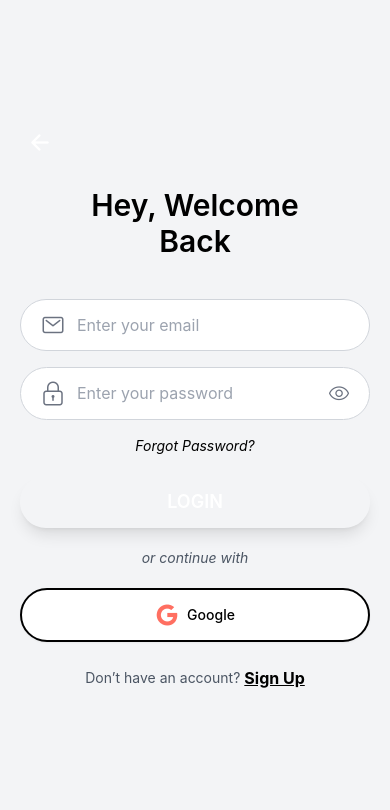
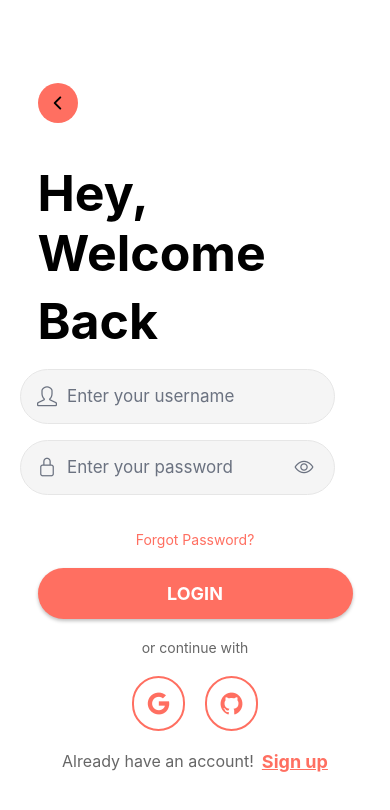
Before and after one commit to Aleu79/Emociones-Emotions, a React Native app: screen /LogInScreen in a window 390 px wide. Shown: the top 810 px of the page. Built offline with nearby package versions, Linux system fonts and the light colour scheme.

Commit message:
chages in login y register

```diff
--- /dev/null
+++ b/src/components/Common/CustomInput.jsx
@@ -0,0 +1,83 @@
+import React, { useState } from 'react';
+import { View, TextInput, StyleSheet, TouchableOpacity } from 'react-native';
+import SimpleLineIcons from "react-native-vector-icons/SimpleLineIcons";
+import Ionicons from "react-native-vector-icons/Ionicons";
+
+const CustomInput = ({
+  iconNameSimple,
+  iconNameIocons,
+  iconColor = '#6b7280',
+  placeholder,
+  keyboardType = 'default',
+  value,
+  onChangeText,
+  secureTextEntry,
+  onPressEye,
+}) => {
+  const [isSecureText, setIsSecureText] = useState(secureTextEntry);
+
+  const toggleSecureTextEntry = () => {
+    setIsSecureText(!isSecureText);
+    if (onPressEye) {
+      onPressEye();
+    }
+  };
+
+  return (
+    <View style={styles.inputContainer}>
+      {iconNameSimple && (
+        <SimpleLineIcons name={iconNameSimple} size={20} color={iconColor} />
+      )}
+      {iconNameIocons && (
+        <Ionicons name={iconNameIocons} size={20} color={iconColor} />
+      )}
+      <TextInput
+        style={styles.input}
+        placeholder={placeholder}
+        placeholderTextColor="#6b7280"
+        keyboardType={keyboardType}
+        value={value}
+        onChangeText={onChangeText}
+        secureTextEntry={isSecureText}
+      />
+      {secureTextEntry !== undefined && (
+        <TouchableOpacity onPress={toggleSecureTextEntry} style={styles.eyeIcon}>
+          <Ionicons
+            name={isSecureText ? "eye-outline" : "eye-off-outline"}
+            size={20}
+            color={iconColor}
+          />
+        </TouchableOpacity>
+      )}
+    </View>
+  );
+};
+
+const styles = StyleSheet.create({
+  inputContainer: {
+    width: '90%',
+    height: 55,
+    flexDirection: 'row',
+    alignItems: 'center',
+    borderColor: '#e6e6e6',
+    borderWidth: 1,
+    borderRadius: 40,
+    paddingHorizontal: 16,
+    fontSize: 17,
+    marginBottom: 16,
+    backgroundColor: '#f5f5f5',
+  },
+  input: {
+    flex: 1,
+    height: 55,
+    fontSize: 17,
+    marginLeft: 10,
+    backgroundColor: 'transparent',
+  },
+  eyeIcon: {
+    position: 'absolute',
+    right: 20,
+  },
+});
+
+export default CustomInput;
--- a/src/screens/auth/LogInScreen.jsx
+++ b/src/screens/auth/LogInScreen.jsx
@@ -9,18 +9,23 @@ import {
 } from "react-native";
 import React, { useState } from "react";
 import Ionicons from "react-native-vector-icons/Ionicons";
-import SimpleLineIcons from "react-native-vector-icons/SimpleLineIcons";
 import { useNavigation } from "@react-navigation/native";
+import Loading from "../../components/Loading/Loading";
+import CustomInput from "../../components/Common/CustomInput";
 
 const LogInScreen = () => {
   const navigation = useNavigation();
-  const [secureEntry, setSecureEntry] = useState(true);
+  const [loading, setLoading] = useState(false);
 
   const handleLogin = () => {
     navigation.navigate("RegisterScreen");
   };
   const handleLoginexitoso = () => {
+    setLoading(true);
+    setTimeout(() => {
+      setLoading(false);
       navigation.navigate("HomeScreen");
+    }, 2000);
   };
   const handleGoBack = () => {
     navigation.navigate("InitScreen");
@@ -31,7 +36,7 @@ const LogInScreen = () => {
 
   return (
     <KeyboardAvoidingView
-      className="flex-1 bg-gray-100"
+      style={{ flex: 1, backgroundColor: '#fff' }}
       behavior={Platform.OS === "ios" ? "padding" : "height"}
     >
       <ScrollView
@@ -40,58 +45,81 @@ const LogInScreen = () => {
           justifyContent: "center",
         }}
         keyboardShouldPersistTaps="handled"
-      className="px-5 pb-8"
+        style={{ paddingHorizontal: 20, paddingBottom: 20 }}
       >
         <TouchableOpacity
-          className="h-10 w-10 bg-primary rounded-full justify-center items-center"
+          style={{
+            height: 40,
+            width: 40,
+            backgroundColor: '#FF6F61',
+            borderRadius: 20,
+            alignItems: 'center',
+            justifyContent: 'center',
+            marginTop: 50,
+            alignSelf: 'flex-start',
+            marginLeft: '5%',
+          }}
           onPress={handleGoBack}
         >
-          <Ionicons name="arrow-back-outline" size={25} color="white" />
+          <Ionicons name="chevron-back-outline" color="#000" size={20} />
         </TouchableOpacity>
-        <View className="my-6 items-center">
-          <Text className="text-3xl font-semibold text-primary">Hey, Welcome</Text>
-          <Text className="text-3xl font-semibold text-primary">Back</Text>
+
+        <View style={{ marginTop: 40, marginBottom: 10, width: '100%' }}>
+          <Text style={{ fontSize: 50, fontWeight: 'bold', color: '#000', marginBottom: 8, alignSelf: 'flex-start', marginLeft: '5%' }}>
+            Hey, Welcome
+          </Text>
+          <Text style={{ fontSize: 50, fontWeight: 'bold', color: '#000', marginBottom: 8, alignSelf: 'flex-start', marginLeft: '5%' }}>
+            Back
+          </Text>
         </View>
-        <View className="mt-4 w-full">
-          <View className="flex-row items-center border border-gray-300 bg-white rounded-full px-5 py-3 mb-4">
-            <Ionicons name="mail-outline" size={24} color="#6B7280" />
-            <TextInput
-              className="flex-1 ml-3 text-base text-gray-800"
-              placeholder="Enter your email"
-              placeholderTextColor="#9CA3AF"
-              keyboardType="email-address"
+
+        <View style={{ marginBottom: 20 }}>
+          <CustomInput
+            iconNameSimple="user"
+            placeholder="Enter your username"
           />
-          </View>
-          <View className="flex-row items-center border border-gray-300 bg-white rounded-full px-5 py-3 mb-4">
-            <SimpleLineIcons name="lock" size={24} color="#6B7280" />
-            <TextInput
-              className="flex-1 ml-3 text-base text-gray-800"
+          <CustomInput
+            iconNameIocons="lock-closed-outline"
             placeholder="Enter your password"
-              placeholderTextColor="#9CA3AF"
-              secureTextEntry={secureEntry}
+            secureTextEntry={true}
+            onPressEye={() => console.log("Eye pressed")}
           />
-            <TouchableOpacity onPress={() => setSecureEntry((prev) => !prev)}>
-              <SimpleLineIcons name="eye" size={20} color="#6B7280" />
+          <View style={{ flex: 1, justifyContent: 'center', alignItems: 'center', marginVertical: 20 }}>
+            <TouchableOpacity onPress={ForgotPasswordScreen}>
+              <Text style={{ color: '#FF6F61' }}>
+                Forgot Password?
+              </Text>
             </TouchableOpacity>
           </View>
-          <TouchableOpacity onPress={ForgotPasswordScreen}>
-            <Text className="text-sm text-center text-primary italic">Forgot Password?</Text>
-          </TouchableOpacity>
+
           <TouchableOpacity
-            className="bg-primary rounded-full mt-5 py-3 shadow-lg"
+            style={styles.button}
             onPress={handleLoginexitoso}
           >
-            <Text className="text-center text-white text-lg font-semibold uppercase">Login</Text>
+            <Text style={styles.buttonText}>Login</Text>
+            <View style={styles.loadingContainer}>
+              {loading && <Loading />}
+            </View>
           </TouchableOpacity>
-          <Text className="text-sm text-center text-gray-600 italic my-5">or continue with</Text>
-          <TouchableOpacity className="flex-row items-center justify-center border-2 border-primary rounded-full py-3 bg-white shadow-sm">
-            <Ionicons name="logo-google" size={24} color="#FF6F61" />
-            <Text className="ml-2 text-primary font-medium">Google</Text>
+
+          <Text style={{ textAlign: 'center', margin: 20, color: '#666' }}>
+            or continue with
+          </Text>
+
+          <View style={{ flexDirection: 'row', justifyContent: 'center', alignItems: 'center' }}>
+            <TouchableOpacity style={styles.socialButton}>
+              <Ionicons name="logo-google" size={25} color="#FF6F61" />
             </TouchableOpacity>
-          <View className="flex-row justify-center items-center mt-6">
-            <Text className="text-gray-600">Don’t have an account?</Text>
-            <TouchableOpacity onPress={handleLogin}>
-              <Text className="text-primary font-bold text-base ml-1 underline">Sign Up</Text>
+
+            <TouchableOpacity style={styles.socialButton}>
+              <Ionicons name="logo-github" size={25} color="#FF6F61" />
+            </TouchableOpacity>
+          </View>
+
+          <View style={styles.footerContainer}>
+            <Text style={styles.footerText}>Already have an account!</Text>
+            <TouchableOpacity onPress={handleLogin} style={styles.loginLink}>
+              <Text style={styles.loginText}>Sign up</Text>
             </TouchableOpacity>
           </View>
         </View>
@@ -100,4 +128,61 @@ const LogInScreen = () => {
   );
 };
 
+const styles = {
+  button: {
+    backgroundColor: '#FF6F61',
+    borderRadius: 40,
+    padding: 15,
+    width: '90%',
+    alignItems: 'center',
+    shadowColor: '#000',
+    shadowOffset: { width: 0, height: 2 },
+    shadowOpacity: 0.25,
+    shadowRadius: 3.84,
+    elevation: 1,
+    alignSelf: 'center',
+  },
+  buttonText: {
+    color: '#fff',
+    fontSize: 18,
+    fontWeight: 'bold',
+    textTransform: 'uppercase',
+  },
+  socialButton: {
+    flexDirection: 'row',
+    alignItems: 'center',
+    justifyContent: 'center',
+    borderWidth: 2,
+    borderColor: '#FF6F61',
+    borderRadius: 40,
+    padding: 12,
+    marginHorizontal: 10,
+  },
+  loadingContainer: {
+    position: 'absolute',
+    right: 10,
+    top: '95%',
+    transform: [{ translateY: -20 }],
+  },
+  footerContainer: {
+    flexDirection: "row",
+    justifyContent: "center",
+    alignItems: "center",
+    marginTop: 20,
+  },
+  footerText: {
+    color: "#666",
+    fontSize: 16,
+  },
+  loginLink: {
+    marginLeft: 8,
+  },
+  loginText: {
+    color: "#FF6F61",
+    fontSize: 18,
+    fontWeight: "bold",
+    textDecorationLine: "underline",
+  },
+};
+
 export default LogInScreen;
--- a/src/screens/auth/RegisterScreen.jsx
+++ b/src/screens/auth/RegisterScreen.jsx
@@ -2,37 +2,37 @@ import React, { useState } from "react";
 import {
   KeyboardAvoidingView,
   ScrollView,
-  TextInput,
   Text,
   View,
   TouchableOpacity,
   Platform,
 } from "react-native";
 import Ionicons from "react-native-vector-icons/Ionicons";
-import SimpleLineIcons from "react-native-vector-icons/SimpleLineIcons";
 import Loading from "../../components/Loading/Loading";
 import { useNavigation } from "@react-navigation/native";
+import CustomInput from "../../components/Common/CustomInput";
 
 const RegisterScreen = () => {
   const navigation = useNavigation();
-  const [secureEntry, setSecureEntry] = useState(true);
   const [loading, setLoading] = useState(false);
 
   const handleLogin = () => {
     navigation.navigate("LogInScreen");
   };
+
   const handleLoginexitoso = () => {
     setLoading(true);
     setTimeout(() => {
       setLoading(false);
-      navigation.navigate('HomeScreen');
+      navigation.navigate("HomeScreen");
     }, 2000);
   };
+
   const handlegoogle = () => {
     setLoading(true);
     setTimeout(() => {
       setLoading(false);
-      navigation.navigate('HomeScreen');
+      navigation.navigate("HomeScreen");
     }, 2000);
   };
 
@@ -42,70 +42,41 @@ const RegisterScreen = () => {
 
   return (
     <KeyboardAvoidingView
-      style={{ flex: 1, backgroundColor: '#fff' }}
+      style={{ flex: 1, backgroundColor: "#fff" }}
       behavior={Platform.OS === "ios" ? "padding" : "height"}
     >
       <ScrollView
         contentContainerStyle={styles.form}
         keyboardShouldPersistTaps="handled"
+        showsVerticalScrollIndicator={false}
       >
         <TouchableOpacity
-          style={{
-            height: 40,
-            width: 40,
-            backgroundColor: '#FF6F61',
-            borderRadius: 20,
-            alignItems: 'center',
-            justifyContent: 'center',
-            marginTop: 50,
-            alignSelf: 'flex-start',
-            marginLeft: '5%',
-          }}
+          style={styles.goBackButton}
           onPress={handleGoBack}
         >
           <Ionicons name="chevron-back-outline" color="#000" size={20} />
         </TouchableOpacity>
 
-        <View style={{ marginTop: 40, marginBottom: 40, width: '100%' }}>
+        <View style={styles.headerContainer}>
           <Text style={styles.title}>Let's get</Text>
           <Text style={styles.title}>started</Text>
         </View>
 
-        <View style={styles.inputContainer}>
-          <Ionicons name="mail-outline" size={20} color="#6b7280" />
-          <TextInput
-            style={styles.input}
+        <CustomInput
+          iconNameSimple="user"
+          placeholder="Enter your username"
+        />
+        <CustomInput
+          iconNameIocons="mail-outline"
           placeholder="Enter your email"
-            placeholderTextColor="#6b7280"
           keyboardType="email-address"
         />
-        </View>
-
-        <View style={styles.passwordContainer}>
-          <SimpleLineIcons name="lock" size={20} color="#6b7280" />
-          <TextInput
-            style={styles.input}
+        <CustomInput
+          iconNameIocons="lock-closed-outline"
           placeholder="Enter your password"
-            placeholderTextColor="#6b7280"
-            secureTextEntry={secureEntry}
+          secureTextEntry={true}
+          onPressEye={() => console.log("Eye pressed")}
         />
-          <TouchableOpacity
-            onPress={() => setSecureEntry((prev) => !prev)}
-            style={styles.eyeIcon}
-          >
-            <SimpleLineIcons name="eye" size={20} color="#6b7280" />
-          </TouchableOpacity>
-        </View>
-
-        <View style={styles.inputContainer}>
-          <SimpleLineIcons name="screen-smartphone" size={20} color="#6b7280" />
-          <TextInput
-            style={styles.input}
-            placeholder="Enter your phone no"
-            placeholderTextColor="#6b7280"
-            keyboardType="phone-pad"
-          />
-        </View>
 
         <View style={styles.buttonContainer}>
           <TouchableOpacity
@@ -118,116 +89,71 @@ const RegisterScreen = () => {
             </View>
           </TouchableOpacity>
 
-          <Text style={{ textAlign: 'center', margin: 20, color: '#666' }}>
-            or continue with
-          </Text>
+          <Text style={styles.orText}>or continue with</Text>
+
+          <View style={styles.socialButtons}>
+            <TouchableOpacity style={styles.googleButton} onPress={handlegoogle}>
+              <Ionicons name="logo-google" size={25} color="#FF6F61" />
+            </TouchableOpacity>
 
             <TouchableOpacity style={styles.googleButton} onPress={handlegoogle}>
-            <Ionicons name="logo-google" size={25} color="#FF6F61" />
-            <Text style={styles.googleText}>
-              Google
-            </Text>
-            <View style={styles.loadingContainer}>
-              {loading && <Loading />}
+              <Ionicons name="logo-github" size={25} color="#FF6F61" />
+            </TouchableOpacity>
           </View>
-          </TouchableOpacity>
 
-          <View style={{ flexDirection: 'row', justifyContent: 'center', alignItems: 'center', marginTop: 20 }}>
-            <Text style={{ color: '#666', fontSize: 16 }}>
-              Already have an account!
-            </Text>
-            <TouchableOpacity onPress={handleLogin} style={{ marginLeft: 8 }}>
-              <Text style={{ color: '#FF6F61', fontSize: 18, fontWeight: 'bold', textDecorationLine: 'underline' }}>
-                Login
-              </Text>
+          <View style={styles.footerContainer}>
+            <Text style={styles.footerText}>Already have an account!</Text>
+            <TouchableOpacity onPress={handleLogin} style={styles.loginLink}>
+              <Text style={styles.loginText}>Login</Text>
             </TouchableOpacity>
           </View>
         </View>
       </ScrollView>
     </KeyboardAvoidingView>
   );
+};
 
-};
 const styles = {
   form: {
-    flex: 1,
-    justifyContent: 'flex-start',
-    alignItems: 'center',
+    flexGrow: 1,
+    justifyContent: "flex-start",
+    alignItems: "center",
     paddingHorizontal: 20,
+  },
+  goBackButton: {
+    height: 40,
+    width: 40,
+    backgroundColor: "#FF6F61",
+    borderRadius: 20,
+    alignItems: "center",
+    justifyContent: "center",
+    marginTop: 50,
+    alignSelf: "flex-start",
+    marginLeft: "5%",
+  },
+  headerContainer: {
+    marginTop: 40,
+    marginBottom: 10,
+    width: "100%",
   },
   title: {
     fontSize: 50,
-    fontWeight: 'bold',
-    color: '#000',
+    fontWeight: "bold",
+    color: "#000",
     marginBottom: 8,
-    alignSelf: 'flex-start',
-    marginLeft: '5%',
+    alignSelf: "flex-start",
+    marginLeft: "5%",
   },
-  subtitle: {
-    fontSize: 20,
-    color: '#aaaaaa',
-    marginBottom: 24,
-    alignSelf: 'flex-start',
-    marginLeft: '5%',
-  },
-  inputContainer: {
-    width: '90%',
-    height: 55,
-    flexDirection: 'row',
-    alignItems: 'center',
-    borderColor: '#e6e6e6',
-    borderWidth: 1,
-    borderRadius: 40,
-    paddingHorizontal: 16,
-    fontSize: 17,
-    marginBottom: 16,
-    backgroundColor: '#f5f5f5',
-  },
-  registerloadingContainer: {
-    position: 'absolute',
-    right: 10,
-    top: '95%',
-    transform: [{ translateY: -20 }]
-  },
-  loadingContainer: {
-    position: 'absolute',
-    right: 10,
-    top: '90%',
-    transform: [{ translateY: -20 }]
-  },
-  input: {
-    flex: 1,
-    height: 55,
-    fontSize: 17,
-    marginLeft: 10,
-    backgroundColor: 'transparent',
-  },
-  passwordContainer: {
-    width: '90%',
-    height: 55,
-    flexDirection: 'row',
-    alignItems: 'center',
-    borderColor: '#e6e6e6',
-    borderWidth: 1,
-    borderRadius: 40,
-    backgroundColor: '#f5f5f5',
-    paddingHorizontal: 16,
-    marginBottom: 16,
-  },
-  eyeIcon: {
-    padding: 8,
-  },
-
   buttonContainer: {
-    width: '90%',
+    width: "90%",
     marginTop: 20,
   },
   button: {
-    backgroundColor: '#FF6F61',
+    backgroundColor: "#FF6F61",
     borderRadius: 40,
     padding: 15,
-    alignItems: 'center',
-    shadowColor: '#000',
+    alignItems: "center",
+    shadowColor: "#000",
     shadowOffset: {
       width: 0,
       height: 2,
@@ -237,26 +163,51 @@ const styles = {
     elevation: 5,
   },
   buttonText: {
-    color: '#fff',
+    color: "#fff",
     fontSize: 18,
-    fontWeight: 'bold',
-    textTransform: 'uppercase',
+    fontWeight: "bold",
+    textTransform: "uppercase",
   },
   googleButton: {
-    flexDirection: 'row',
-    alignItems: 'center',
-    justifyContent: 'center',
+    flexDirection: "row",
+    alignItems: "center",
+    justifyContent: "center",
     borderWidth: 2,
-    borderColor: '#FF6F61',
+    borderColor: "#FF6F61",
     borderRadius: 40,
     padding: 12,
+    marginHorizontal: 10,
   },
-  googleText: {
+  orText: {
+    textAlign: "center",
+    margin: 20,
+    color: "#666",
+  },
+  socialButtons: {
+    flexDirection: "row",
+    justifyContent: "center",
+    alignItems: "center",
+    marginTop: 0,
+  },
+  footerContainer: {
+    flexDirection: "row",
+    justifyContent: "center",
+    alignItems: "center",
+    marginTop: 20,
+  },
+  footerText: {
+    color: "#666",
+    fontSize: 16,
+  },
+  loginLink: {
     marginLeft: 8,
-    color: '#FF6F61',
+  },
+  loginText: {
+    color: "#FF6F61",
     fontSize: 18,
-    fontWeight: '600',
-  }
+    fontWeight: "bold",
+    textDecorationLine: "underline",
+  },
 };
 
 export default RegisterScreen;
```
Lines whose indentation alone changed are shown as unchanged.
